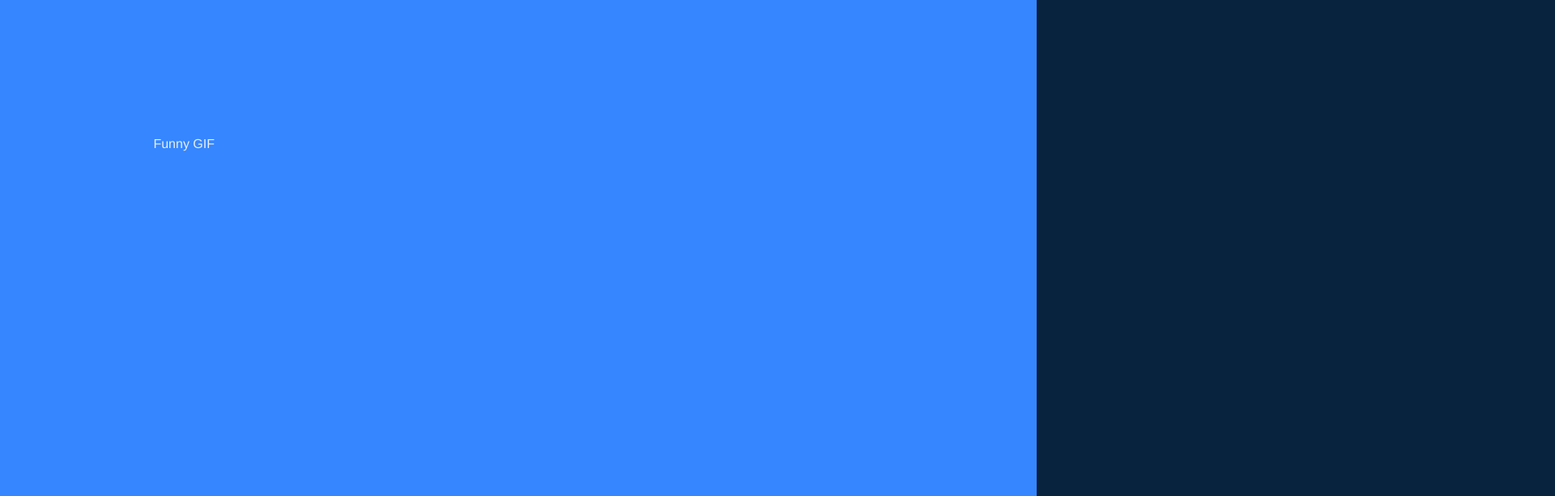
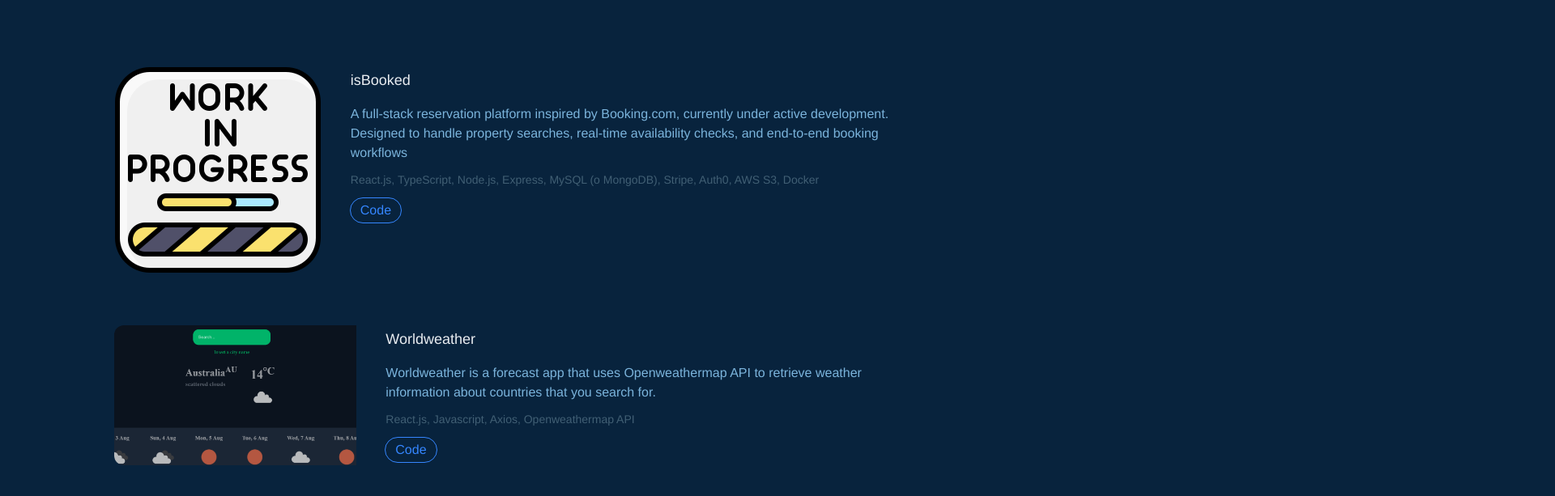
Before and after one commit to Emi-02/Portfolio, a Next.js app: page / in a window 1280 px wide. Shown: the part 2943-3556 px from the top of the page at 81% size, 1920 px wide, since content can reach past the window. Built offline with nearby package versions, Linux system fonts and the light colour scheme; some icons are missing.

Commit message:
Changed Hinting with isBooked and removed the GIF in the about me section

```diff
--- a/src/app/layout.js
+++ b/src/app/layout.js
@@ -57,9 +57,9 @@ export default function RootLayout({}) {
         <p className="sub-title">My uniqueness</p>
         <h2 className="page-title">About me</h2>
         <div className="am-container">
-          <div className="am-col-1">
+          {/* <div className="am-col-1">
             <p>Funny GIF</p>
-          </div>
+          </div> */}
           <div className="am-col-2">
             <p className="bio"><span className="accent">Hi, {`I'`}m Emiliano</span>, a Full-Stack Developer with a Computer Science background from the University of Pisa and hands-on experience shipping web and mobile applications to production.
 Over the past year, I have worked on cross-platform products using React, React Native, TypeScript, and Node.js, managing relational and NoSQL databases, cloud storage on AWS, and containerized deployments with Docker.
--- a/src/app/script.js
+++ b/src/app/script.js
@@ -3,9 +3,9 @@ import todo from "./assets/toDoList.png";
 import wProgress from "./assets/wProgress.png";
 export var projects= [{
   "img": wProgress,
-  "title": "Hinting",
-  "text": "Hinting is a React native app that helps you look for style inspiration. (It's a work in progress, so the demo only has few functionalities.)",
-  "tags": ["React native", "Redux", "Socket.io", "Axios", "Mongodb", "Stripe", "Auth0", "Aws s3", "Netlify", "Docker", "Express.js"],
+  "title": "isBooked",
+  "text": "A full-stack reservation platform inspired by Booking.com, currently under active development. Designed to handle property searches, real-time availability checks, and end-to-end booking workflows",
+  "tags": ["React.js", "TypeScript", "Node.js", "Express", "MySQL (o MongoDB)", "Stripe", "Auth0", "AWS S3", "Docker"],
   "demo": "demo",
   "code": "repository"
 },
```
